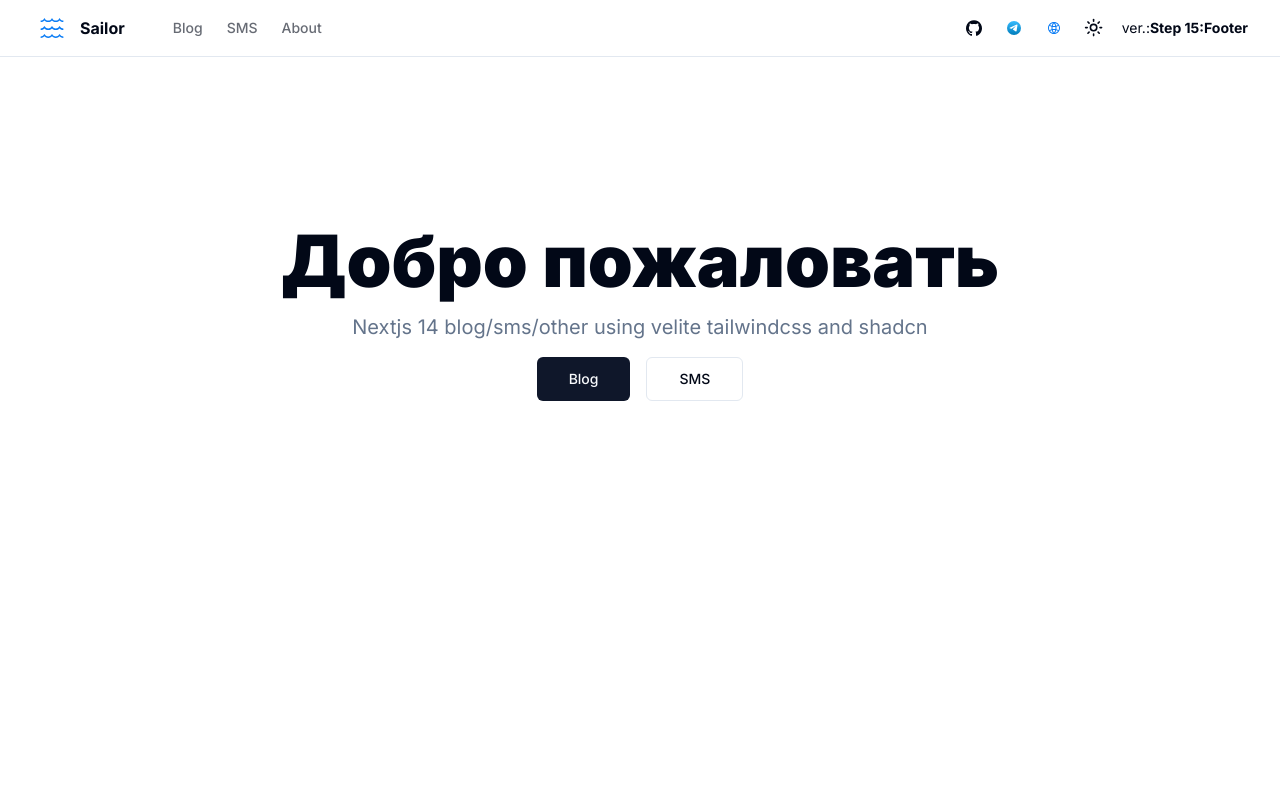
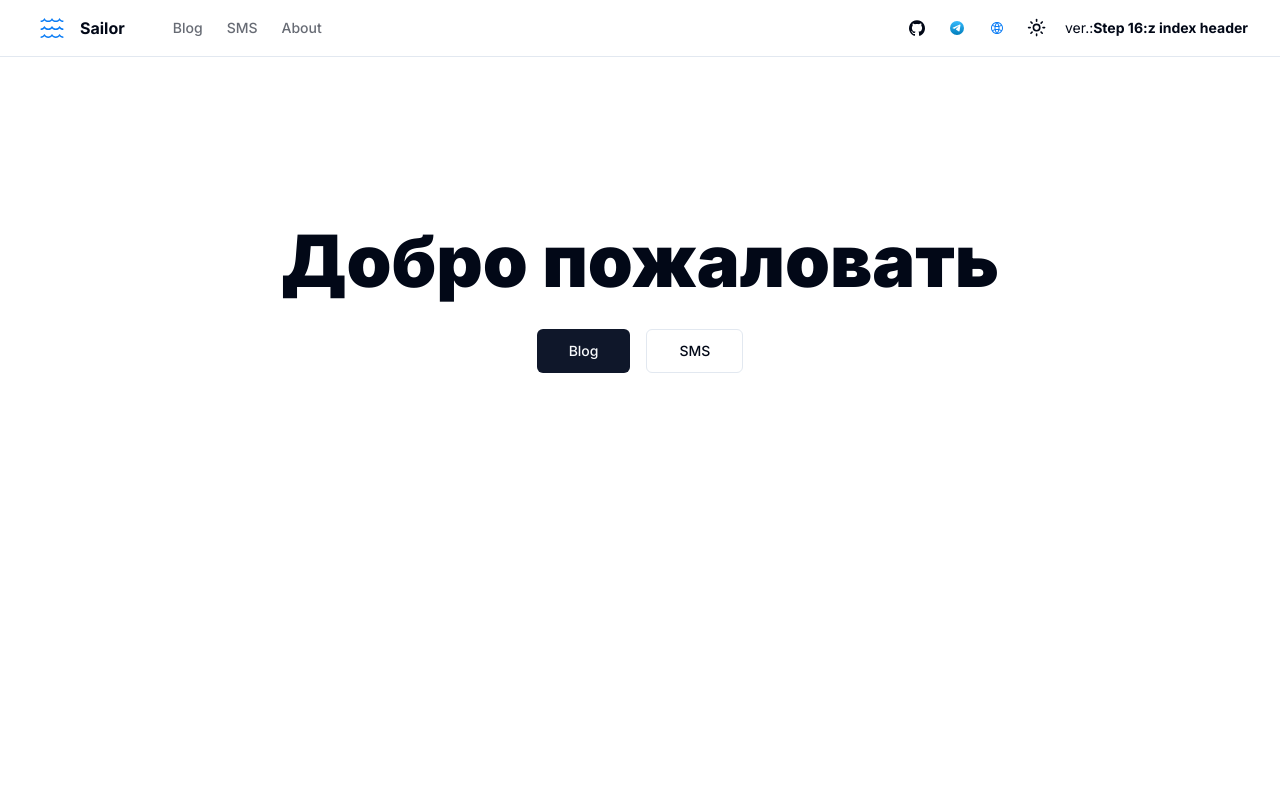
Before and after one commit to sitx/sms_markdown, a Next.js app: page / in a window 1280 px wide. Shown: the top 788 px of the page. Built offline with nearby package versions, Linux system fonts and the light colour scheme.

Commit message:
Some minor fix

```diff
--- a/app/blog/[...slug]/page.tsx
+++ b/app/blog/[...slug]/page.tsx
@@ -1,7 +1,5 @@
 import { posts } from '#site/content'
 import { MDXComponent } from '@/components/mdx-components'
-import { formatDate } from '@/lib/utils'
-import { Calendar } from 'lucide-react'
 import { notFound } from 'next/navigation'
 import '@/styles/mdx.css'
 import { Metadata } from 'next'
--- a/app/layout.tsx
+++ b/app/layout.tsx
@@ -11,7 +11,7 @@ const inter = Inter({ subsets: ['latin'], variable: '--font-sans' })
 
 export const metadata: Metadata = {
   title: siteConfig.name,
-  description: siteConfig.descriprion,
+  description: siteConfig.description,
   metadataBase: new URL(process.env.NEXT_PUBLIC_APP_URL ?? siteConfig.url),
   icons: [
     {
--- a/config/site.ts
+++ b/config/site.ts
@@ -4,9 +4,9 @@ import { version } from 'os'
 export const siteConfig = {
   name: 'Sailor',
   url: 'https://sms-sigma-nine.vercel.app',
-  descriprion: 'Nextjs 14 blog/sms/other using velite tailwindcss and shadcn',
+  description: 'Nextjs 14 blog/sms/other using velite tailwindcss and shadcn',
   author: 'sky_wa1ker',
-  version: 'Step 15:Footer',
+  version: 'Step 16:z index header',
   avatar: '/avatar.png',
   links: {
     site: 'https://sms-sigma-nine.vercel.app/',
```
Also changed, not shown: 1 other file (tests, documents, lock files or other folders).
